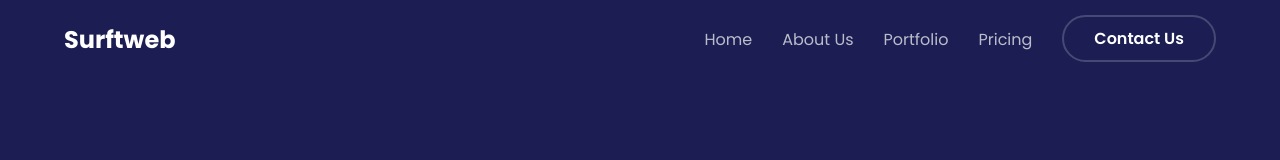
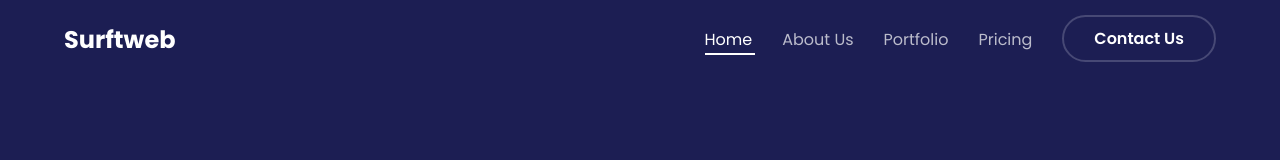
Before and after one commit to ebokes/surftweb, a React (Create React App) app: page / in a window 1280 px wide. Shown: the top 160 px of the page. Built offline with nearby package versions, Linux system fonts and the light colour scheme.

Commit message:
add active class to navigation page links

```diff
--- a/src/components/navbar/index.js
+++ b/src/components/navbar/index.js
@@ -3,15 +3,9 @@ import {
   BackdropContainer,
   Container,
 } from "../../reuseableComponents/containerStyle";
-import {
-  NavbarContainer,
-  Logo,
-  CButton,
-  NavLink,
-  MenuButton,
-} from "./navbarStyle";
+import { NavbarContainer, Logo, CButton, MenuButton } from "./navbarStyle";
 import { Sling as Hamburger } from "hamburger-react";
-
+import { NavLink } from "react-router-dom";
 
 const Navbar = () => {
   const [toggle, setToggle] = useState(false);
@@ -34,30 +28,42 @@ const Navbar = () => {
             <ul className={toggle ? "mobile-menu" : "desktop-menu"}>
               <li>
                 <NavLink
+                  exact
+                  className="navLink"
+                  activeClassName="active"
                   onClick={handleClose}
-                  className=
-                  // {handleActive ?
-                    "activated"
-                    // :
-                    //  "deactivated"
-                    // }
                   to="/"
                 >
                   Home
                 </NavLink>
               </li>
               <li>
-                <NavLink onClick={handleClose} to="/about-us">
+                <NavLink
+                  className="navLink"
+                  activeClassName="active"
+                  onClick={handleClose}
+                  to="/about-us"
+                >
                   About Us
                 </NavLink>
               </li>
               <li>
-                <NavLink onClick={handleClose} to="/portfolio">
+                <NavLink
+                  className="navLink"
+                  activeClassName="active"
+                  onClick={handleClose}
+                  to="/portfolio"
+                >
                   Portfolio
                 </NavLink>
               </li>
               <li>
-                <NavLink onClick={handleClose} to="/pricing">
+                <NavLink
+                  className="navLink"
+                  activeClassName="active"
+                  onClick={handleClose}
+                  to="/pricing"
+                >
                   Pricing
                 </NavLink>
               </li>
--- a/src/components/navbar/navbarStyle.js
+++ b/src/components/navbar/navbarStyle.js
@@ -11,7 +11,6 @@ export const NavbarContainer = styled.div`
   width: 100%;
   max-width: 120rem;
 
-  /* Desktop Menu */
   .desktop-menu {
     display: flex;
     justify-content: flex-end;
@@ -21,8 +20,54 @@ export const NavbarContainer = styled.div`
     @media (max-width: ${({ theme }) => theme.mediaQuery.tablet}) {
       display: none;
     }
+
+    & > li {
+      .navLink {
+        margin-right: 3rem;
+        color: ${({ theme }) => theme.colors.tertiary5};
+        position: relative;
+
+        ::before {
+          content: "";
+          width: 0rem;
+          height: 2px;
+          background-color: ${({ theme }) => theme.colors.tertiary2};
+          position: absolute;
+          left: 1px;
+          bottom: -4px;
+          transition: all 0.5s;
+        }
+
+        :hover {
+          color: ${({ theme }) => theme.colors.tertiary2};
+
+          &::before {
+            content: "";
+            width: 5rem;
+            height: 2px;
+            background-color: ${({ theme }) => theme.colors.tertiary2};
+            position: absolute;
+            left: 1px;
+            bottom: -4px;
+          }
+        }
+      }
+      .active {
+        color: ${({ theme }) => theme.colors.tertiary2};
+
+        &::before {
+          content: "";
+          width: 5rem;
+          height: 2px;
+          background-color: ${({ theme }) => theme.colors.tertiary2};
+          position: absolute;
+          left: 1px;
+          bottom: -4px;
+        }
+      }
+    }
   }
-  /* Mobile Menu */
+
   .mobile-menu {
     background-color: #1c1e53e8;
     position: absolute;
@@ -48,36 +93,6 @@ export const NavbarContainer = styled.div`
 
 export const Logo = styled(LinkR)`
   color: ${({ theme }) => theme.colors.tertiary2};
-`;
-
-export const NavLink = styled(LinkR)`
-  margin-right: 3rem;
-  color: ${({ theme }) => theme.colors.tertiary5};
-  position: relative;
-
-  .activated {
-    color: ${({ theme }) => theme.colors.tertiary2};
-  }
-  .activated::before {
-    content: "";
-    width: 10rem;
-    height: 1rem;
-    background-color: #fff;
-    position: absolute;
-    left: 1px;
-    bottom: 1px;
-    /* color: white;
-    border-bottom: 2px solid white; */
-  }
-
-  :hover {
-    color: ${({ theme }) => theme.colors.tertiary2};
-
-    &:not(:last-child) {
-      padding-bottom: 0.3rem;
-      border-bottom: 0.2rem solid #fff;
-    }
-  }
 `;
 
 export const CButton = styled(LinkR)`
```
